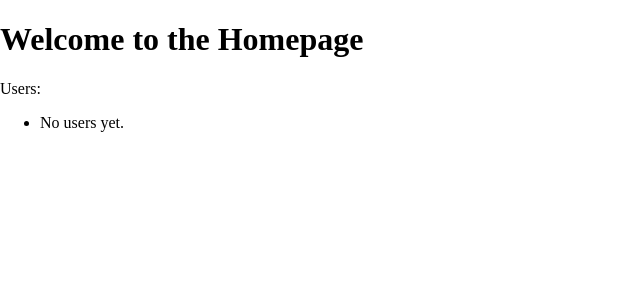
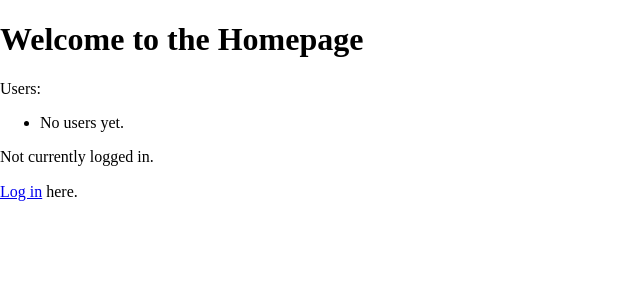
Before and after one commit to cds-snc/covid-alert-portal, a Django app: page / in a window 1280 px wide. Shown: the top 300 px of the page, without its empty margins (0-640 px from the left). Run offline with Django 3.2, Linux system fonts and the light colour scheme.

Commit message:
Wire up login and logout routes
Lots of this is provided by Django already.

- https://learndjango.com/tutorials/django-login-and-logout-tutorial

```diff
--- a/portal/portal/settings.py
+++ b/portal/portal/settings.py
@@ -128,3 +128,6 @@ USE_TZ = True
 STATIC_URL = '/static/'
 
 AUTH_USER_MODEL = 'profiles.HealthcareUser'
+
+LOGIN_REDIRECT_URL = 'profiles:home'
+LOGOUT_REDIRECT_URL = 'profiles:home'
--- a/portal/profiles/templates/profiles/healthcareuser_list.html
+++ b/portal/profiles/templates/profiles/healthcareuser_list.html
@@ -16,4 +16,12 @@
 {% endfor %}
 </ul>
 
+{% if user.is_authenticated %}
+    <p>Currently logged in as: {{ user.email }}</p>
+    <p><a href="{% url 'profiles:logout' %}">Log out</a>.</p>
+{% else %}
+    <p>Not currently logged in.</p>
+    <p><a href="{% url 'profiles:login' %}">Log in</a> here.</p>
+{% endif %}
+
 {% endblock %}
--- a/portal/profiles/urls.py
+++ b/portal/profiles/urls.py
@@ -1,7 +1,9 @@
-from django.urls import path
+from django.urls import path, include
 from django.conf.urls import url
 
 from . import views
+
+app_name = 'profiles'
 
 urlpatterns = [
     url(
@@ -11,4 +13,14 @@ urlpatterns = [
     ),
     path('', views.HomePageView.as_view(), name='home'),
 
+    # default auth routes: https://docs.djangoproject.com/en/3.0/topics/auth/default/#module-django.contrib.auth.views
+    # accounts/login/ [name='login']
+    # accounts/logout/ [name='logout']
+    # accounts/password_change/ [name='password_change']
+    # accounts/password_change/done/ [name='password_change_done']
+    # accounts/password_reset/ [name='password_reset']
+    # accounts/password_reset/done/ [name='password_reset_done']
+    # accounts/reset/<uidb64>/<token>/ [name='password_reset_confirm']
+    # accounts/reset/done/ [name='password_reset_complete']
+    path('', include('django.contrib.auth.urls')),
 ]
```
Also changed, not shown: portal/profiles/templates/registration/login.html (added, +12 -0 lines).
